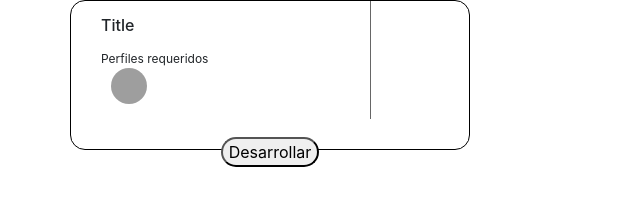
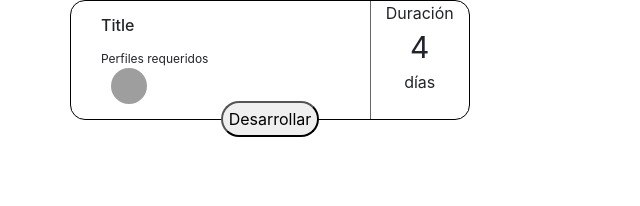
Before and after one commit to babohorquez10/test-componentes, a plain HTML site: page index.html in a window 1280 px wide. Shown: the whole page, without its empty margins (0-640 px from the left). Drawn offline with nearby package versions, Linux system fonts and the light colour scheme; grey boxes are pictures that could not be loaded; some icons are missing.

Commit message:
ChallengeCardComponent.

```diff
--- a/index.html
+++ b/index.html
@@ -39,7 +39,9 @@
               <div class="col-3 challenge-dates">
                 <div class="row">
                   <div class="col-12">
-
+                    <p>Duración</p>
+                    <p class="challenge-duration">4</p>
+                    <p>días</p>
                   </div>
                 </div>
               </div>
--- a/styles/components/_challenge_card.scss
+++ b/styles/components/_challenge_card.scss
@@ -1,7 +1,6 @@
 .challenge-card-component {
 
   max-width: 400px;
-  min-height: 130px;
 
   border-color: black;
   border-style: solid;
@@ -36,14 +35,29 @@
     border-left-color: #666;
     border-left-style: solid;
     border-left-width: 1px;
+
+    p {
+      margin: 0;
+      text-align: center;
+
+      &.challenge-duration {
+        font-size: 30px;
+      }
+    }
   }
 
-  .btn-challenge {
-    display: block;
-    margin: 0 auto;
-    position: relative;
-    top: 18px;
-    border-radius: 30px;
+  .div-btn-challenge {
+
+    height: 0;
+
+    .btn-challenge {
+      display: block;
+      margin: 0 auto;
+      position: relative;
+      top: -18px;
+      border-radius: 30px;
+      height: 36px;
+    }
   }
 
   .challenge-calendar {
```
Also changed, not shown: styles/kuepastrap.css, 1 other file.
